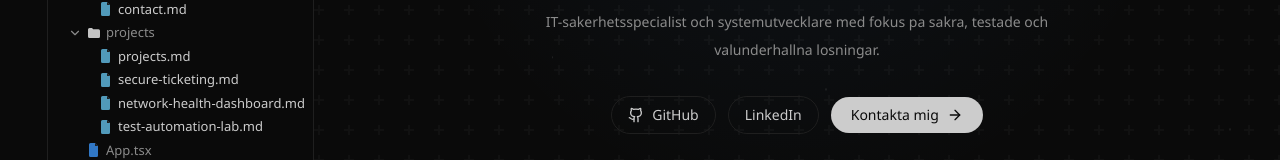
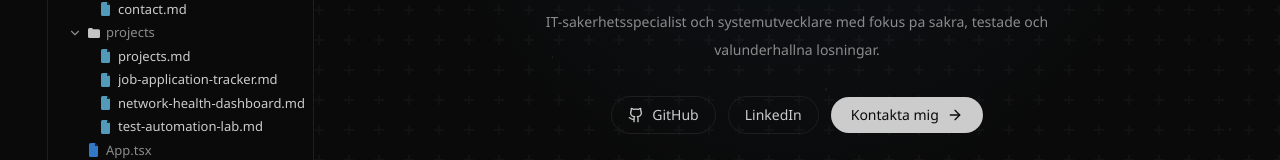
Before and after one commit to Nabutte-s/nabutte-s.github.io, a React (Vite) app: page / in a window 1280 px wide. Shown: the part 335-495 px from the top of the page. Built offline with nearby package versions, Linux system fonts and the light colour scheme.

Commit message:
Showcase Job Tracker project in portfolio

```diff
--- a/src/components/layout/EditorPane.tsx
+++ b/src/components/layout/EditorPane.tsx
@@ -113,6 +113,27 @@ function ProjectView({ slug }: { slug: string }) {
             </div>
           </section>
         </FadeIn>
+
+        {project.links.length > 0 && (
+          <FadeIn delay={0.25}>
+            <section className="mt-6">
+              <h2 className="text-lg font-semibold text-cursor-accent">Lankar</h2>
+              <div className="mt-2 flex flex-wrap gap-3">
+                {project.links.map((link) => (
+                  <a
+                    key={link.url}
+                    href={link.url}
+                    target="_blank"
+                    rel="noopener noreferrer"
+                    className="rounded border border-cursor-border px-3 py-1 text-sm text-cursor-accent hover:border-cursor-accent"
+                  >
+                    {link.label}
+                  </a>
+                ))}
+              </div>
+            </section>
+          </FadeIn>
+        )}
       </article>
     </div>
   );
--- a/src/data/fileTree.ts
+++ b/src/data/fileTree.ts
@@ -70,7 +70,7 @@ export const fileTree: FileTreeNode[] = [
         kind: "folder",
         children: [
           { name: "projects.md", kind: "md", route: "/projects" },
-          { name: "secure-ticketing.md", kind: "md", route: "/projects/secure-ticketing" },
+          { name: "job-application-tracker.md", kind: "md", route: "/projects/job-application-tracker" },
           { name: "network-health-dashboard.md", kind: "md", route: "/projects/network-health-dashboard" },
           { name: "test-automation-lab.md", kind: "md", route: "/projects/test-automation-lab" }
         ]
--- a/src/data/portfolio.ts
+++ b/src/data/portfolio.ts
@@ -204,23 +204,23 @@ export const sections: PortfolioSection[] = [
 
 export const projects: PortfolioProject[] = [
   {
-    slug: "secure-ticketing",
-    title: "Secure Ticketing",
+    slug: "job-application-tracker",
+    title: "Job Tracker",
     period: "2026",
     summary:
-      "En skolprojekt-ide for ett internt supportsystem med fokus pa behorighet och sparbarhet.",
-    tech: ["React", "TypeScript", "Node.js", "PostgreSQL"],
+      "Ett fullstack-projekt for att samla ansokningar, statusar och uppfoljning i ett tydligt jobbsokarflode.",
+    tech: ["Java", "Spring Boot", "PostgreSQL", "React", "Vite", "Tailwind CSS", "Docker"],
     challenge:
-      "Skapa ett enkelt system dar olika roller endast ser ratt data och dar alla kritiska handelser loggas.",
+      "Jobbsokning blev splittrad mellan anteckningar, kalkylblad och olika sajter, vilket gjorde det svart att se pipeline och nasta steg.",
     solution:
-      "Role-based access i API-lagret, tydliga audit-loggar och validering av all inkommande data innan lagring.",
-    image: "/projects/secure-ticketing.svg",
-    accent: "#4ea1ff",
-    links: []
+      "Byggde en JWT-sakrad Spring Boot-API med PostgreSQL och ett React-granssnitt med pipelineoversikt, filtrering och snabb registrering av roller, plus extension-stod for att spara jobb fran Indeed.",
+    image: "/projects/job-application-tracker.png",
+    accent: "#7c83ff",
+    links: [{ label: "GitHub", url: "https://github.com/Nabutte-s/job-application-tracker-2" }]
   },
   {
     slug: "network-health-dashboard",
-    title: "Network Health Dashboard",
+    title: "Network Health Dashboard (Placeholder)",
     period: "2025",
     summary:
       "En dashboard som visualiserar status for servrar och natverksnoder med fokus pa snabb incident-oversikt.",
@@ -235,7 +235,7 @@ export const projects: PortfolioProject[] = [
   },
   {
     slug: "test-automation-lab",
-    title: "Test Automation Lab",
+    title: "Test Automation Lab (Placeholder)",
     period: "2024",
     summary:
       "Ett mindre projekt for att prova teststrategier i en webbapplikation.",
```
Also changed, not shown: public/projects/job-application-tracker.png (added), public/projects/secure-ticketing.svg (deleted).
